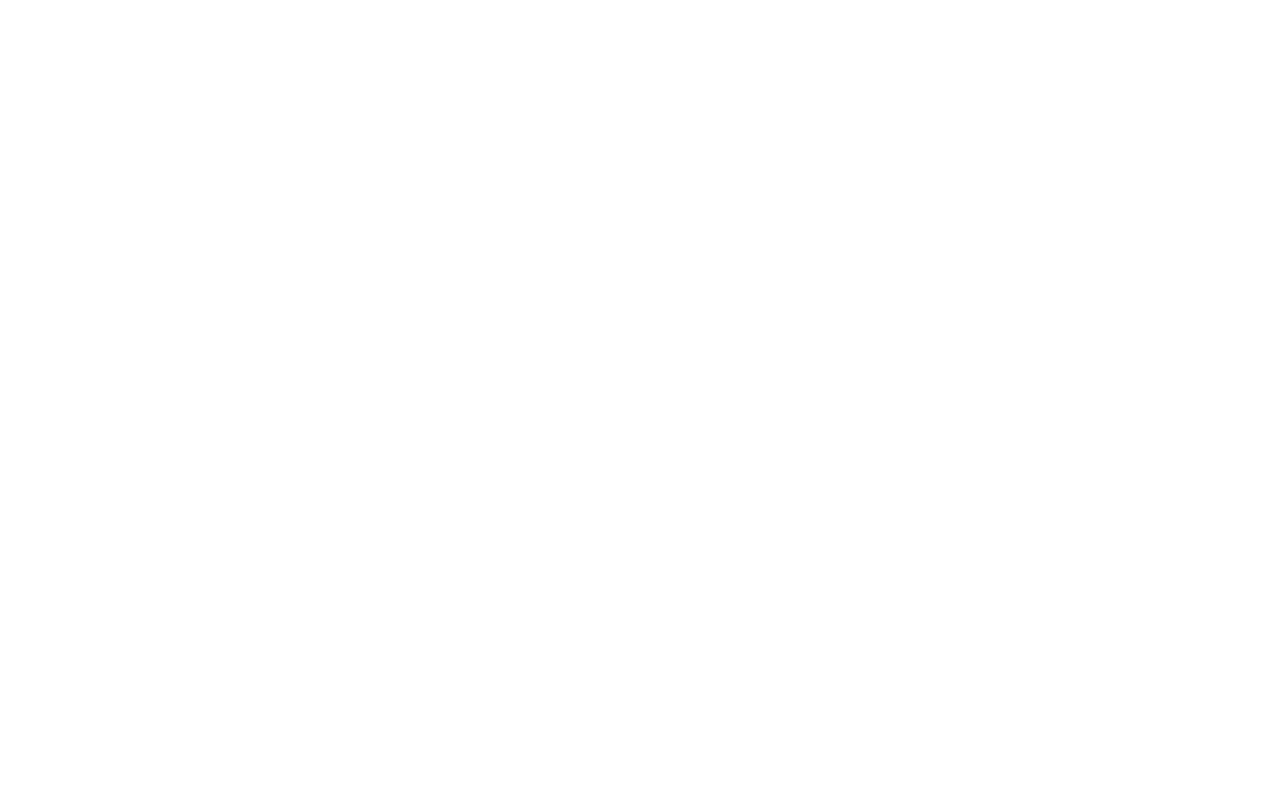
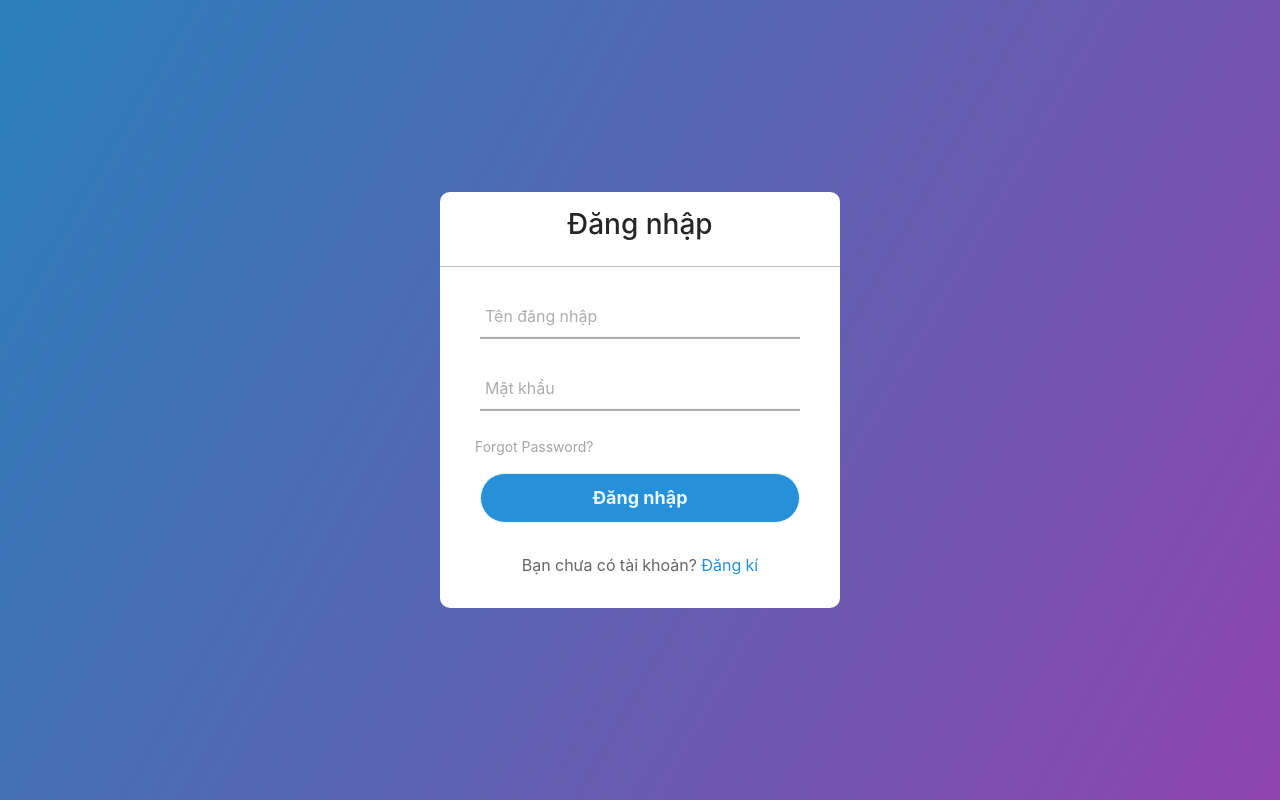
Before and after one commit to tung910/quan-ly-nha-tro-fe, a React (Vite) app: page /login in a window 1280 px wide. Before the commit this address had no page. Built offline with nearby package versions, Linux system fonts and the light colour scheme.

Commit message:
QLNTF-1 UI-Login

```diff
--- a/src/App.tsx
+++ b/src/App.tsx
@@ -1,4 +1,5 @@
 import { BrowserRouter, Routes, Route } from 'react-router-dom';
+import SignIn from './feature/signin';
 import MainLayout from './layout/main-layout';
 import routes from './routes';
 
@@ -22,6 +23,7 @@
                         );
                     })}
                 </Route>
+                <Route path='/login' element={<SignIn />} />
             </Routes>
         </BrowserRouter>
     );
--- /dev/null
+++ b/src/feature/signin/index.tsx
@@ -0,0 +1,33 @@
+import { type } from 'os';
+import React from 'react';
+import styles from './signin.module.scss';
+
+const SignIn = () => {
+    return (
+        <div className={styles['center']}>
+            <h1 className=''>Đăng nhập</h1>
+            <form action='' method='post'>
+                <div className={styles['txt_field']}>
+                    <input type='text' required />
+                    <span></span>
+                    <label htmlFor=''>Tên đăng nhập</label>
+                </div>
+                <div className={styles['txt_field']}>
+                    <input type='password' required />
+                    <span></span>
+
+                    <label htmlFor=''>Mật khẩu</label>
+                </div>
+                <div className={styles['pass']}>Forgot Password?</div>
+                <button className={styles['btn_login']} type='submit'>
+                    Đăng nhập
+                </button>
+                <div className={styles['signup_link']}>
+                    Bạn chưa có tài khoản? <a href='#'>Đăng kí</a>
+                </div>
+            </form>
+        </div>
+    );
+};
+
+export default SignIn;
--- /dev/null
+++ b/src/feature/signin/signin.module.scss
@@ -0,0 +1,113 @@
+body {
+    margin: 0;
+    padding: 0;
+    font-family: montserrat;
+    background: linear-gradient(120deg, #2980b9, #8e44ad);
+    height: 100vh;
+    overflow: hidden;
+}
+
+.center {
+    position: absolute;
+    top: 50%;
+    left: 50%;
+    transform: translate(-50%,-50%);
+    width: 400px;
+    background: white;
+    border-radius: 10px;
+}
+.center h1 {
+    text-align: center;
+    padding: 0 0 20px 0;
+    margin: 10px 0;
+    border-bottom: 1px solid silver;
+}
+.center form {
+    padding: 0 40px ;
+    box-sizing: border-box;
+
+}
+form .txt_field {
+    position: relative;
+    border-bottom: 2px solid #adadad;
+    margin: 30px 0;
+}
+
+.txt_field input {
+    width: 100%;
+    padding: 0 5px;
+    height: 40px;
+    font-size: 16px;
+    border: none;
+    background: none;
+    outline: none;
+}
+.txt_field label {
+    position: absolute;
+    top: 50%;
+    left: 5px;
+    color: #adadad;
+    transform:  translateY(-50%);
+    font-size:  16px;
+    pointer-events: none;
+    transition: .5s;
+}
+.txt_field span ::before {
+    content: '';
+    position: absolute;
+    top: 40px;
+    left: 0;
+    width: 100%;
+    height: 2px;
+    background: #2691d9;
+}
+.txt_field input:focus ~ label,
+.txt_field input:valid ~ label {
+    top: -5px;
+    color: #2691d9;
+}
+.txt_field input:focus ~ span::before,
+.txt_field input:valid ~ span::before {
+    width: 100%;
+}
+.pass{
+    margin: -5px;
+    color: #a6a6a6;
+    cursor: pointer;
+}
+.pass:hover {
+    text-decoration: underline;
+}
+.btn_login{
+    width: 100%;
+    height: 50px;
+    border: 1px solid;
+    background: #2691d9;
+    border-radius: 25px;
+    font-size: 18px;
+    color: #e9f4fb;
+    font-weight: 700;
+    cursor: pointer;
+    outline: none;
+    margin-top: 20px;
+}
+.btn_login:hover{
+    border-color: #2691d9;
+    transition: .5s;
+
+}
+.signup_link{
+    margin: 30px 0;
+    text-align: center;
+    font-size: 16px;
+    color: #666666;
+
+}
+.signup_link a {
+    color: #2691d9;
+    text-decoration: none;
+
+}
+.signup_link a :hover{
+    text-decoration: underline;
+}
```
